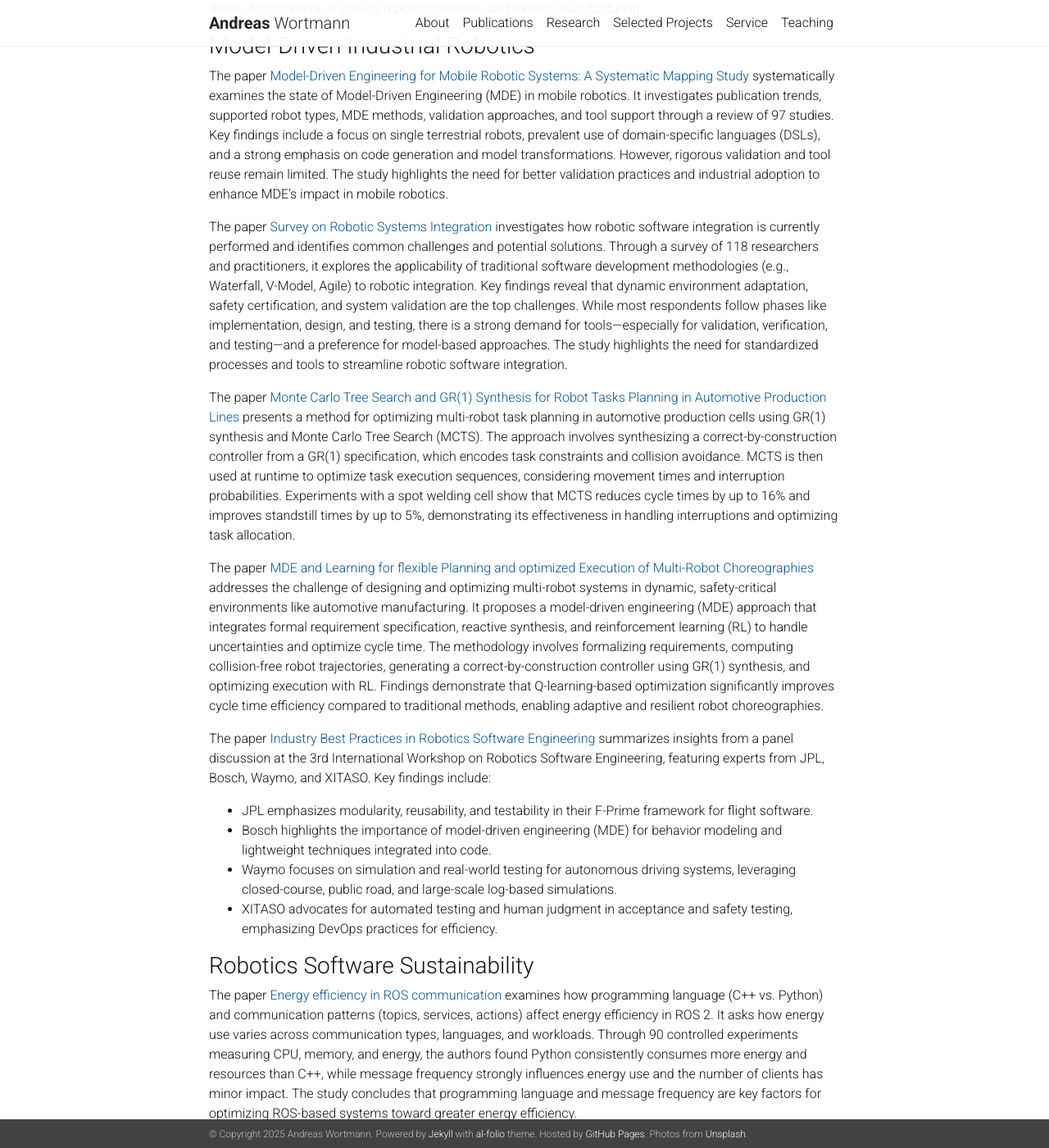
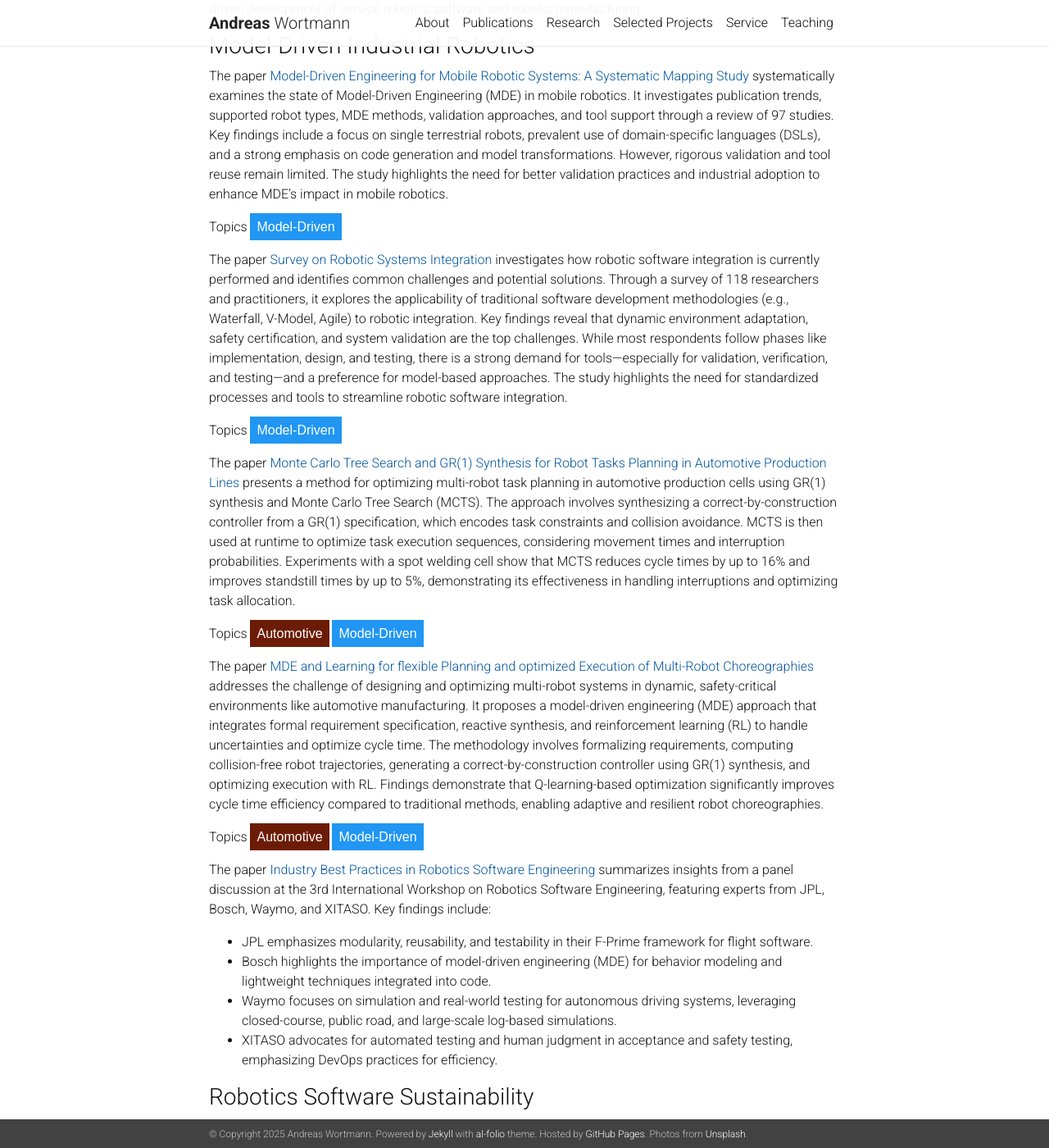
Before and after one commit to awortmann/awortmann.github.io, a Jekyll site: the page built from _pages/research/robotics.md, in a window 1280 px wide and 1400 px high, scrolled down 385 px. Shown: the whole window at 82% size. Built offline with Jekyll 4.4.1, drawn with Linux system fonts in a browser that asks for light colours; nearby versions of some CDN libraries; a style sheet for code colours, icons or effects is not loaded; some of the changed text lies outside the part shown.

Commit message:
Minor update

```diff
--- a/_pages/research/robotics.md
+++ b/_pages/research/robotics.md
@@ -12,11 +12,19 @@ Deploying robotics applications requires expertise from multiple domains, includ
 
 The paper [Model-Driven Engineering for Mobile Robotic Systems: A Systematic Mapping Study](https://github.com/awortmann/awortmann.github.io/raw/master/downloads/paper/Model_driven_engineering_for_mobile_robotic_systems__a_systematic_mapping_study) systematically examines the state of Model-Driven Engineering (MDE) in mobile robotics. It investigates publication trends, supported robot types, MDE methods, validation approaches, and tool support through a review of 97 studies. Key findings include a focus on single terrestrial robots, prevalent use of domain-specific languages (DSLs), and a strong emphasis on code generation and model transformations. However, rigorous validation and tool reuse remain limited. The study highlights the need for better validation practices and industrial adoption to enhance MDE's impact in mobile robotics.
 
+Topics <span class="label mde">Model-Driven</span>
+
 The paper [Survey on Robotic Systems Integration](https://awortmann.github.io/downloads/paper/Survey_on_Robotic_Systems_Integration.pdf) investigates how robotic software integration is currently performed and identifies common challenges and potential solutions. Through a survey of 118 researchers and practitioners, it explores the applicability of traditional software development methodologies (e.g., Waterfall, V-Model, Agile) to robotic integration. Key findings reveal that dynamic environment adaptation, safety certification, and system validation are the top challenges. While most respondents follow phases like implementation, design, and testing, there is a strong demand for tools—especially for validation, verification, and testing—and a preference for model-based approaches. The study highlights the need for standardized processes and tools to streamline robotic software integration.
+
+Topics <span class="label mde">Model-Driven</span>
 
 The paper [Monte Carlo Tree Search and GR(1) Synthesis for Robot Tasks Planning in Automotive Production Lines](https://awortmann.github.io/downloads/paper/Monte_Carlo_Tree_Search_and_GR_1__Synthesis_for_Robot_Tasks_Planning_in_Automotive_Production_Lines.pdf) presents a method for optimizing multi-robot task planning in automotive production cells using GR(1) synthesis and Monte Carlo Tree Search (MCTS). The approach involves synthesizing a correct-by-construction controller from a GR(1) specification, which encodes task constraints and collision avoidance. MCTS is then used at runtime to optimize task execution sequences, considering movement times and interruption probabilities. Experiments with a spot welding cell show that MCTS reduces cycle times by up to 16% and improves standstill times by up to 5%, demonstrating its effectiveness in handling interruptions and optimizing task allocation.
 
+Topics <span class="label auto">Automotive</span> <span class="label mde">Model-Driven</span>
+
 The paper [MDE and Learning for flexible Planning and optimized Execution of Multi-Robot Choreographies](https://raw.githubusercontent.com/awortmann/awortmann.github.io/master/downloads/paper/MDE_and_Learning_for_flexible_Planning_and_optimized_Execution_of_Multi-Robot_Choreographies.pdf) addresses the challenge of designing and optimizing multi-robot systems in dynamic, safety-critical environments like automotive manufacturing. It proposes a model-driven engineering (MDE) approach that integrates formal requirement specification, reactive synthesis, and reinforcement learning (RL) to handle uncertainties and optimize cycle time. The methodology involves formalizing requirements, computing collision-free robot trajectories, generating a correct-by-construction controller using GR(1) synthesis, and optimizing execution with RL. Findings demonstrate that Q-learning-based optimization significantly improves cycle time efficiency compared to traditional methods, enabling adaptive and resilient robot choreographies.
+
+Topics <span class="label auto">Automotive</span> <span class="label mde">Model-Driven</span>
 
 The paper [Industry Best Practices in Robotics Software Engineering](https://arxiv.org/pdf/2212.04877) summarizes insights from a panel discussion at the 3rd International Workshop on Robotics Software Engineering, featuring experts from JPL, Bosch, Waymo, and XITASO. Key findings include:
 
@@ -29,10 +37,14 @@ The paper [Industry Best Practices in Robotics Software Engineering](https://arx
 
 The paper [Energy efficiency in ROS communication](https://awortmann.github.io/downloads/paper/Energy_efficiency_in_ROS_communication.pdf) examines how programming language (C++ vs. Python) and communication patterns (topics, services, actions) affect energy efficiency in ROS 2. It asks how energy use varies across communication types, languages, and workloads. Through 90 controlled experiments measuring CPU, memory, and energy, the authors found Python consistently consumes more energy and resources than C++, while message frequency strongly influences energy use and the number of clients has minor impact. The study concludes that programming language and message frequency are key factors for optimizing ROS-based systems toward greater energy efficiency.
 
+Topics <span class="label sustainability">Sustianability</span>
+
 
 ### Robotics Software Engineering Education
 
 The paper [Educating Future Software Engineers for Industrial Robotics](https://awortmann.github.io/downloads/paper/Educating_Future_Software_Engineers_for_Industrial_Robotics.pdf) addresses the evolving need for specialized education in robotics software engineering, driven by advancements like Industry 4.0, AI, IoT, and digital twins. It introduces seven key educational goals: robotics software, AI, human-robot interaction, IoT, digital twins, model-driven software engineering, and risk analysis. The research presents two connected model factories equipped with sensors, actuators, and controllers, enabling hands-on learning in a realistic industrial environment. Findings highlight the importance of interdisciplinary collaboration and practical experience, demonstrating how these factories foster innovation and prepare students for the digital economy by bridging theory and real-world application.
+
+Topics <span class="label ai">AI</span> <span class="label dt">Digital Twin</span>
 
 ### Further Selected Publications
 
--- a/_sass/_base.scss
+++ b/_sass/_base.scss
@@ -233,12 +233,14 @@ footer.sticky-bottom {
   font-family: Arial;
 }
 
+.auto {background-color: #6C1C06; color: white;} /* Brown */
 .ai {background-color: #f44336; color: white;} /* Red */
 .cps {background-color: #ff9800; color: white;} /* Orange */
 .dt {background-color: #04AA6D; color: white;} /* Green */
 .mde {background-color: #2196F3; color: white;} /* Blue */
 .plc {background-color: #72BCC4; color: white;} /* Aqua */
 .sle {background-color: #911D65; color: white;} /* Pink */
+.sustainability {background-color: #64F26A; color: white;} /* Light Green */
 .other {background-color: #e7e7e7; color: black;} /* Gray */
 
 
```
Also changed, not shown: _pages/research/industry-40.md (+1 -1 lines).
